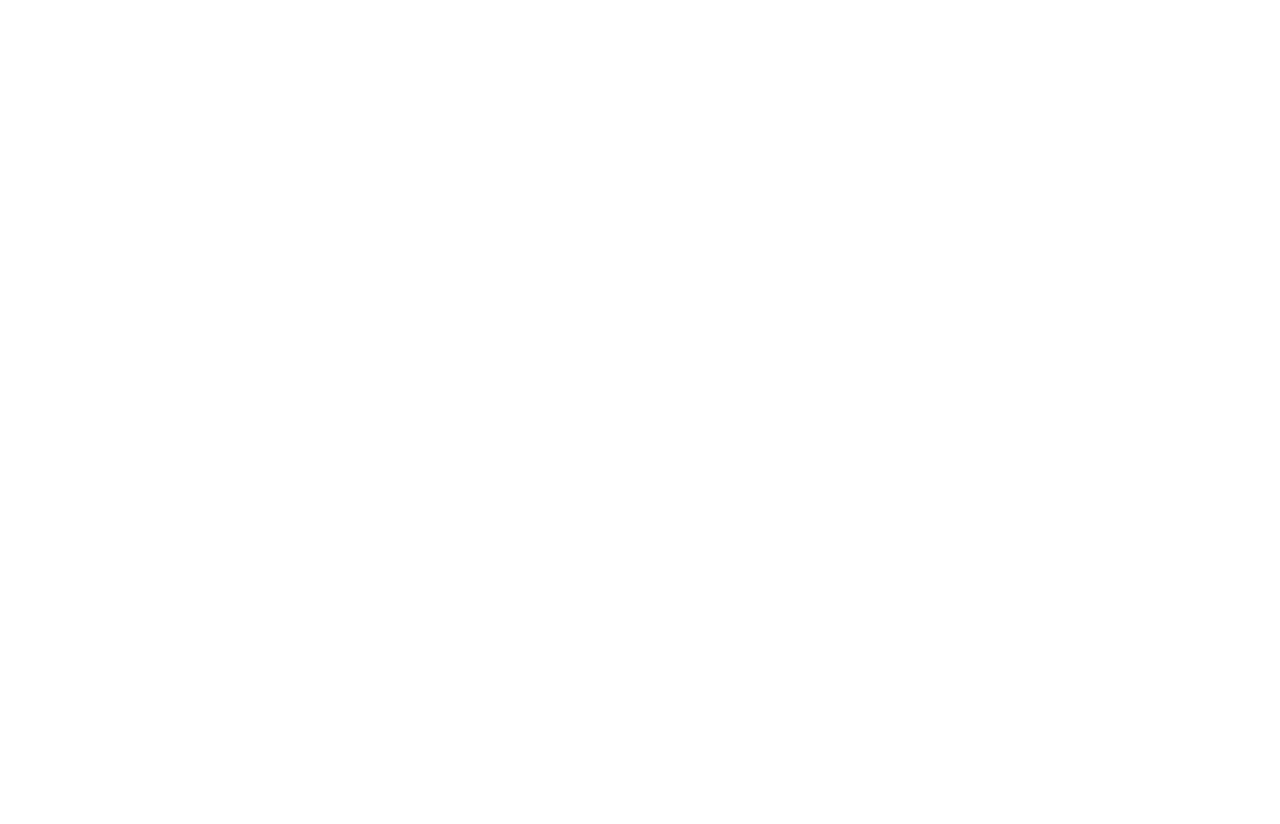
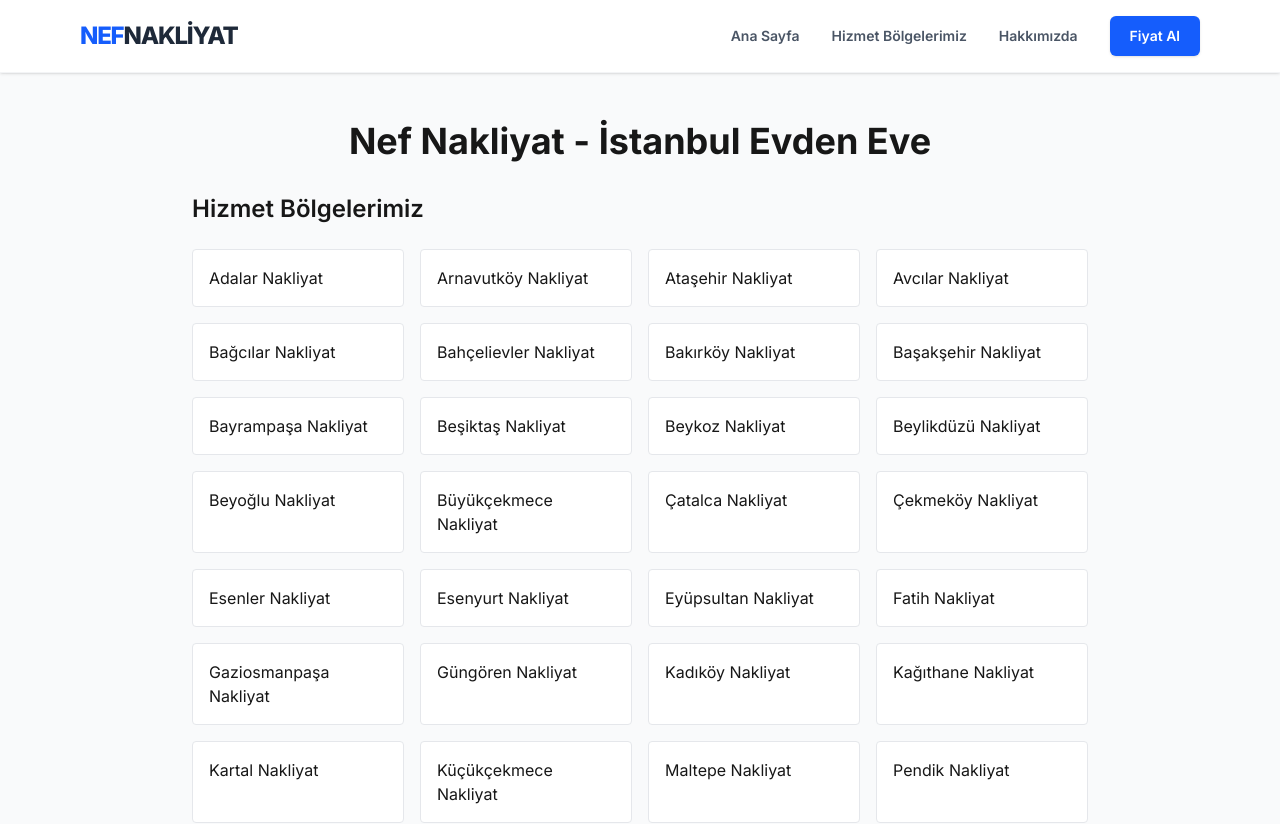
Before and after one commit to mertceng09901/akkale-nakliyat, a Next.js app: page / in a window 1280 px wide. Before the commit this address had no page. Shown: the top 824 px of the page. Before the commit the page ends 800 px from the top, so only its background shows below. Built offline with nearby package versions, Linux system fonts and the light colour scheme.

Commit message:
fix: page.tsx duzeltildi

```diff
--- a/src/app/page.tsx
+++ b/src/app/page.tsx
@@ -1,54 +1,23 @@
-import { nakliyeIlceleri } from '@/src/utils/ilceler'; // Yolu klasör derinliğine göre kontrol et
-import { notFound } from 'next/navigation';
+import Link from 'next/link';
+import { nakliyeIlceleri } from '@/utils/ilceler';
 
-interface PageProps {
-  params: Promise<{ ilce: string }>;
-}
-
-// 1. Meta verileri (URL yapısı artık 'nakliye-hizmeti' ile başlıyor)
-export async function generateMetadata({ params }: PageProps) {
-  const { ilce: slug } = await params;
-  const ilceVerisi = nakliyeIlceleri.find((i) => i.slug === slug);
-
-  if (!ilceVerisi) return { title: 'Bulunamadı' };
-
-  return {
-    title: `${ilceVerisi.isim} Evden Eve Nakliye | Nef Nakliyat`,
-    description: `${ilceVerisi.isim} bölgesinde güvenilir, asansörlü ve sigortalı profesyonel evden eve nakliye hizmeti.`,
-    alternates: {
-      canonical: `https://www.nefnakliyat.com/nakliye-hizmeti/${slug}`,
-    },
-  };
-}
-
-// 2. Sayfa içeriği
-export default async function NakliyeHizmetiPage({ params }: PageProps) {
-  const { ilce: slug } = await params;
-
-  const ilceVerisi = nakliyeIlceleri.find((i) => i.slug === slug);
-
-  // Veri yoksa 404 sayfasına düşür
-  if (!ilceVerisi) {
-    notFound();
-  }
-
+export default function HomePage() {
   return (
     <main className="min-h-screen bg-gray-50 py-12 px-4">
-      <div className="max-w-4xl mx-auto bg-white p-8 rounded-xl shadow-sm border border-gray-100">
-        <h1 className="text-3xl font-extrabold text-gray-900 mb-6">
-          <span className="text-blue-600">{ilceVerisi.isim}</span> Evden Eve Nakliye
-        </h1>
+      <div className="max-w-4xl mx-auto">
+        <h1 className="text-4xl font-bold text-center mb-8">Nef Nakliyat - İstanbul Evden Eve</h1>
 
-        <p className="text-gray-600 mb-6">
-          {ilceVerisi.isim} bölgesinde eşyalarınızı güvenle taşımak için Nef Nakliyat olarak profesyonel çözümler sunuyoruz.
-          Asansörlü nakliye, sigortalı taşımacılık ve deneyimli kadromuzla hizmetinizdeyiz.
-        </p>
-
-        <div className="bg-blue-50 p-6 rounded-lg border border-blue-100">
-          <h2 className="text-xl font-bold text-blue-900 mb-2">Hemen Teklif Alın</h2>
-          <p className="text-blue-700">
-            {ilceVerisi.isim} içi taşınma süreçleriniz için bizimle hemen iletişime geçin.
-          </p>
+        <h2 className="text-2xl font-semibold mb-6">Hizmet Bölgelerimiz</h2>
+        <div className="grid grid-cols-2 md:grid-cols-4 gap-4">
+          {nakliyeIlceleri.map((ilce) => (
+            <Link
+              key={ilce.slug}
+              href={`/nakliye-hizmeti/${ilce.slug}`}
+              className="p-4 bg-white border border-gray-200 rounded hover:border-blue-500 transition"
+            >
+              {ilce.isim} Nakliyat
+            </Link>
+          ))}
         </div>
       </div>
     </main>
```
Also changed, not shown: src/app/nakliye-hizmeti/[ilce]/page.tsx (renamed from src/app/nakliye-hizmeti/ilce/page.tsx).
